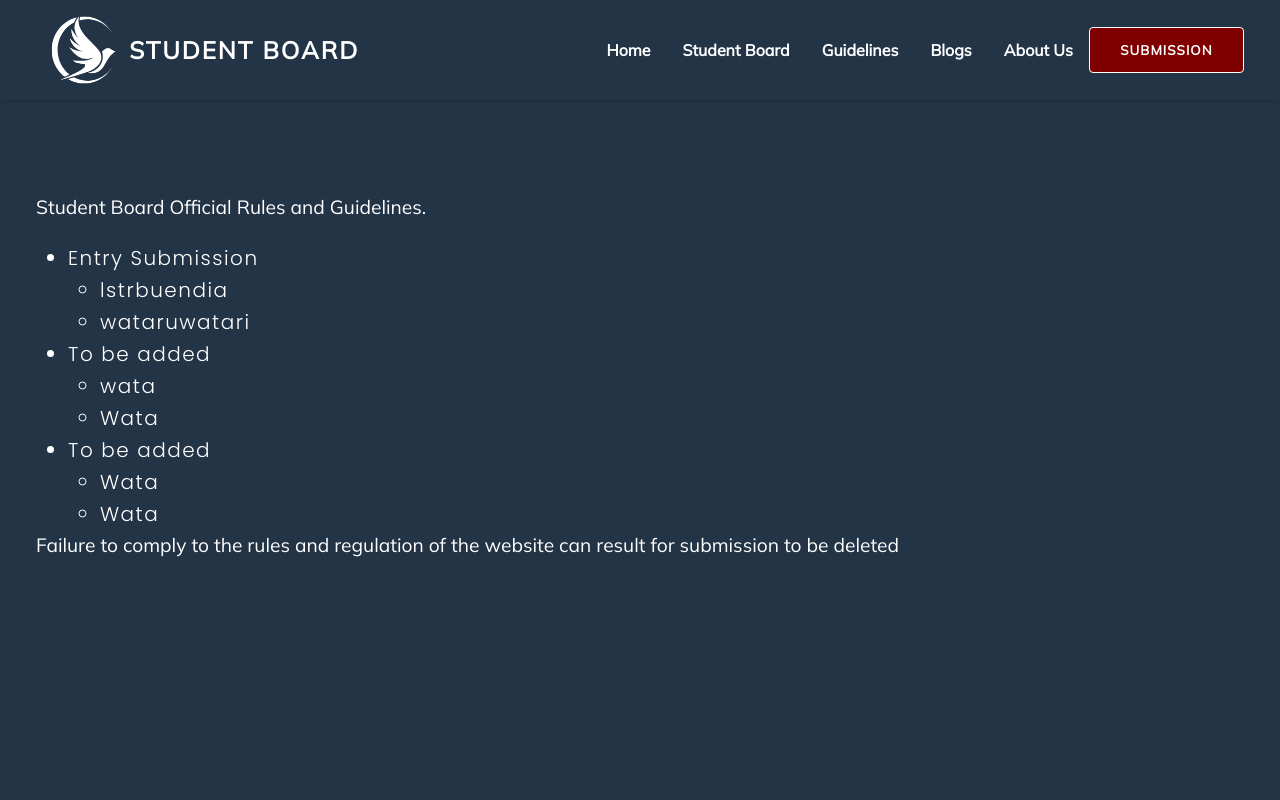
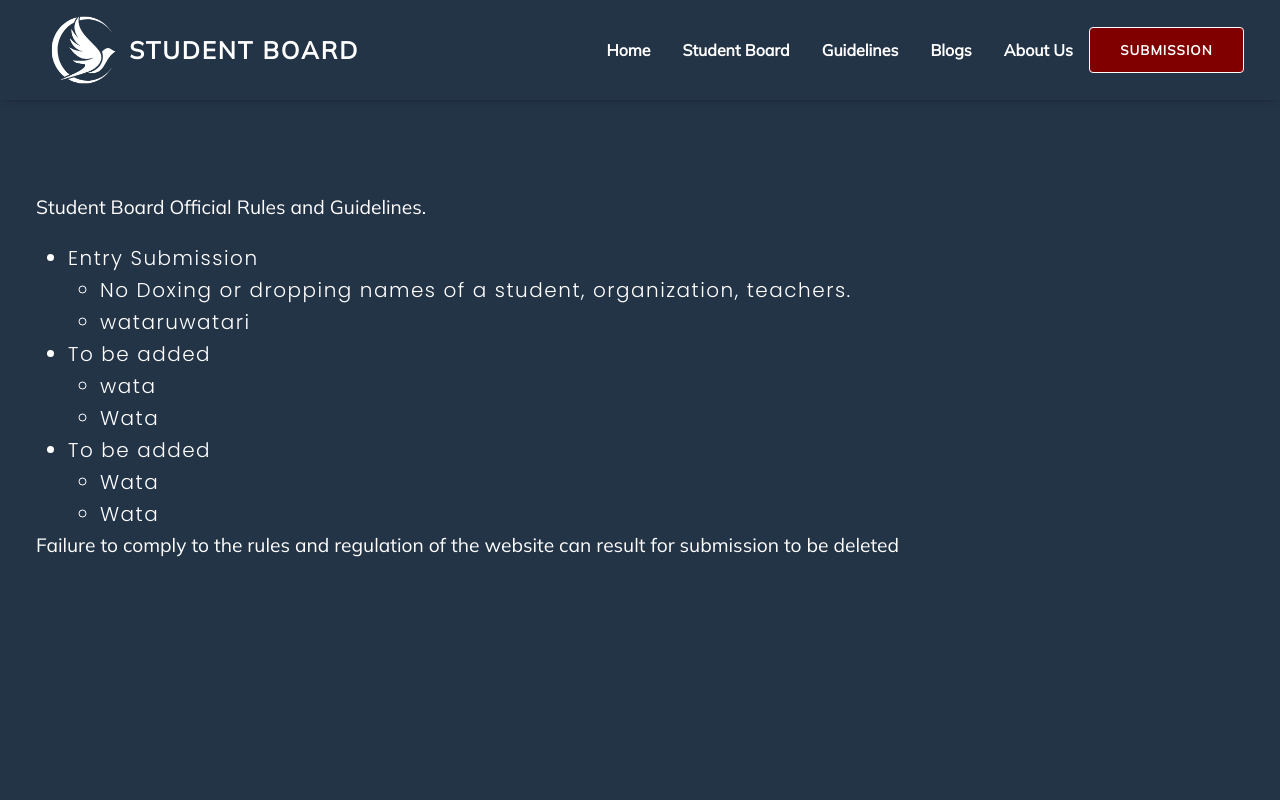
Before and after one commit to rainisthename/freedom-wall, a React (Create React App) app: page /guidelines in a window 1280 px wide. Shown: the top 800 px of the page. Built offline with nearby package versions, Linux system fonts and the light colour scheme.

Commit message:
add start

```diff
--- a/src/components/Guidelines/Guidelines.js
+++ b/src/components/Guidelines/Guidelines.js
@@ -11,7 +11,7 @@ const Guidelines = () => {
        <ul className="a">
          <li>Entry Submission
            <ul className="b">
-             <li>lstrbuendia</li>
+             <li>No Doxing or dropping names of a student, organization, teachers.</li>
              <li>wataruwatari</li>
            </ul>
          </li>
```
